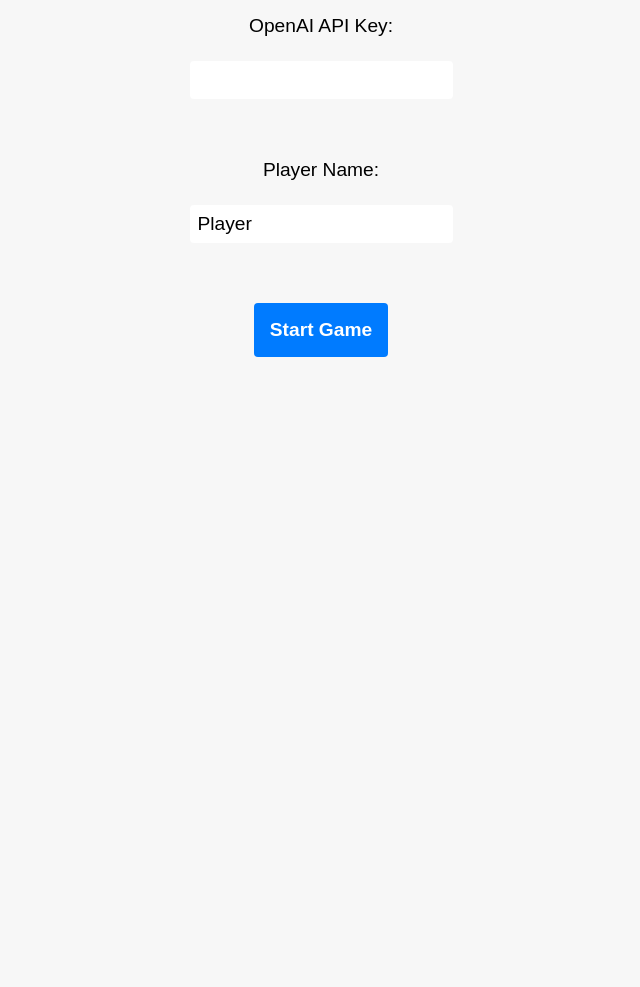
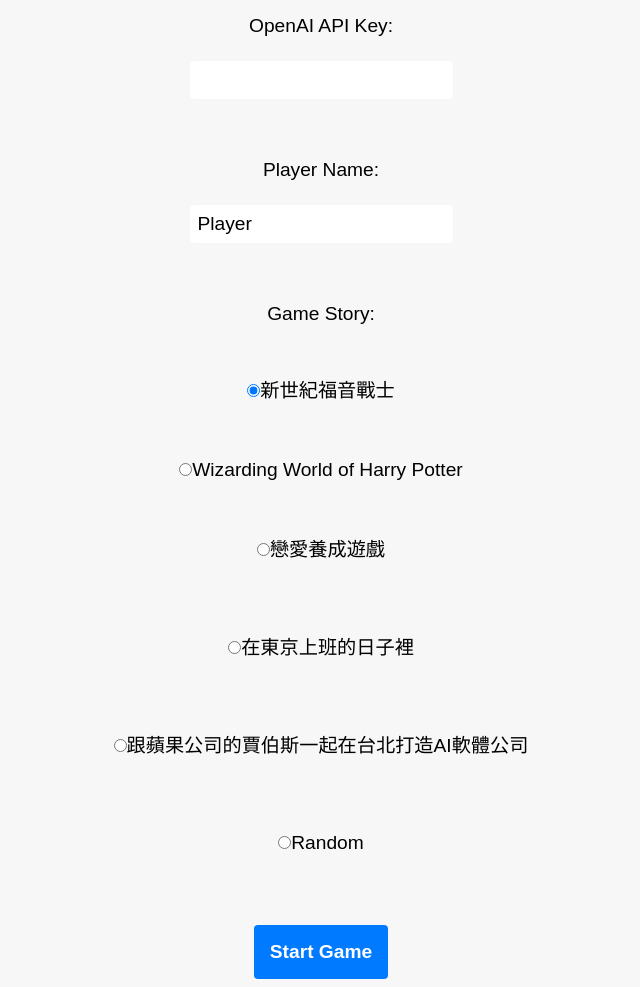
Before and after one commit to MIBlue119/text_adventure, a Flask app: page / in a window 1280 px wide. Shown: the part 215-1202 px from the top of the page, without its empty margins (319-959 px from the left). Before the commit the page ends 572 px from the top, so only its background shows below. Run offline with Flask 2, Linux system fonts and the light colour scheme.

Commit message:
Feat: update prompts

```diff
--- a/app.py
+++ b/app.py
@@ -26,10 +26,13 @@ last_game_scene = None
 #TEXT_ENGINE = "text-curie-001"
 TEXT_ENGINE = "text-davinci-003"
 IS_TRANSLATE = False
+TEXT_ENGINE_TEMPERATURE = 0.8
 
 #LANGUAGE = "en"
 LANGUAGE = "zh-tw"
 prompter = get_game_prompter_instance(LANGUAGE)
+
+previous_game_scenes = []
 
 @app.route("/api/check-api-key", methods=["POST"])
 def check_api_key():
@@ -77,7 +80,7 @@ def generate_game_content():
     # Update last game scene
     character_choices_selecction_prefix = {
         "en": "Select a character to play as: ",
-        "zh-tw": "選擇一個角色來玩: ",
+        "zh-tw": "選擇一個角色來玩:\n",
     }
     last_game_scene = main_game_scene +"\n"+f"{character_choices_selecction_prefix[LANGUAGE]}"+ character_choices
     # Return game content
@@ -91,6 +94,7 @@ def update_game():
     api_key = request.json["api_key"]
     game_story = request.json["game_story"]
     global last_game_scene
+    global previous_game_scenes
     game_scene = last_game_scene #request.json["game_scene"]
     game_image = request.json["game_image"]
     player_input = request.json["player_input"]
@@ -101,13 +105,24 @@ def update_game():
     print(f"game_scene: {game_scene}")
     print(f"player_input: {player_input}")
     # Update game using OpenAI GPT-3 and DALL-E 2
-    game_scene = update_game_scene(game_scene, player_input)
+    game_scene = update_game_scene_with_previous(previous_game_scenes, game_scene, player_input)
     # Generate DALL-E 2 prompt
     dalle2_prompt = generate_dalle2_prompt(game_scene)
     game_image = update_game_image(dalle2_prompt, game_image)
+
+    # Update previous game scenes
+    INTER_PROMPT = {
+            "en": "\nHere is the player's decision or thoughts:",
+            "zh-tw": "\n這是玩家的決定或想法："
+    }
+    new_previous_game_scene = last_game_scene+f"{INTER_PROMPT[LANGUAGE]}"+player_input+"\n"
+    compressed_game_scene = compress_game_scene(new_previous_game_scene, max_token=500)
+    previous_game_scenes.append(compressed_game_scene)
+    if len(previous_game_scenes) >=6:
+        previous_game_scenes.pop(0)
+
     # Update last game scene
     last_game_scene = game_scene
-
     # Return updated game content
     return jsonify({"game_scene": last_game_scene, "game_image": game_image})
 
@@ -116,7 +131,7 @@ def generate_game_scene(game_story):
     """Generate game scene using OpenAI GPT-3."""
     # Generate game scene using OpenAI GPT-3
     print(f"\n Start generating game_story...: {game_story}")
-    prompt_of_game_story = prompter.generate_game_scene()
+    prompt_of_game_story = prompter.generate_game_scene(game_story)
     print("\n Prompt of game_story: ", prompt_of_game_story)
     response = openai.Completion.create(
         engine=TEXT_ENGINE,
@@ -125,7 +140,7 @@ def generate_game_scene(game_story):
         max_tokens=1024,
         n=1,
         stop=None,
-        temperature=0.5,
+        temperature=TEXT_ENGINE_TEMPERATURE,
     )
     game_scene = response.choices[0].text.strip()
     print(f"\n Generated game_scene: {game_scene}")
@@ -142,11 +157,31 @@ def generate_character_choices(game_scene):
         max_tokens=1024,
         n=1,
         stop=None,
-        temperature=0.5,
+        temperature=TEXT_ENGINE_TEMPERATURE,
     )
     character_choices = response.choices[0].text.strip()
     print(f"\n Generated character_choices: {character_choices}")
     return character_choices
+
+def compress_game_scene(game_scene, max_token):
+    """Compress game scens using OpenAI GPT-3."""
+    print(f"#############################\n")
+    print(f"\n Start compressing game_scene...: {game_scene}")
+    prompt_of_compress_game_scene = prompter.compress_game_scene(game_scene)
+    #print("\n Prompt of compress_game_scene: ", prompt_of_compress_game_scene)
+    response = openai.Completion.create(
+        engine=TEXT_ENGINE,
+        prompt=prompt_of_compress_game_scene,
+        max_tokens=max_token,
+        n=1,
+        stop=None,
+        temperature=0.5,
+    )
+    compressed_game_scene = response.choices[0].text.strip()
+    print(f"\n Compressed game_scene: {compressed_game_scene}")
+    print(f"#############################\n")
+    return compressed_game_scene
+
 
 def generate_dalle2_prompt(game_scene):
     """Generate DALL-E 2 prompt."""
@@ -199,24 +234,46 @@ def generate_game_image(game_scene):
     return game_image
 
 # Function to update game scene
-def update_game_scene(last_game_scene, player_input):
+# def update_game_scene(last_game_scene, player_input):
+#     # Update game scene using OpenAI GPT-3
+#     #print(f"\n Start updating game scene...: {game_scene}, {player_input}")
+#     global main_game_scene
+
+#     updated_game_scene_prompt = prompter.update_game_scene(
+#         main_game_scene = main_game_scene,
+#         last_game_scene = last_game_scene,
+#         player_input = player_input
+#     )
+#     print("\n Updated game scene prompt: ", updated_game_scene_prompt)
+#     response = openai.Completion.create(
+#         engine=TEXT_ENGINE,
+#         prompt=updated_game_scene_prompt,
+#         max_tokens=1024,
+#         n=1,
+#         stop=None,
+#         temperature=0.5,
+#     )
+#     updated_game_scene = response.choices[0].text.strip()
+#     print("\n Updated game scene: ", updated_game_scene)
+#     return updated_game_scene
+
+def update_game_scene_with_previous(previous_game_scenes, last_game_scene, player_input):
     # Update game scene using OpenAI GPT-3
     #print(f"\n Start updating game scene...: {game_scene}, {player_input}")
-    global main_game_scene
-
-    updated_game_scene_prompt = prompter.update_game_scene(
-        main_game_scene = main_game_scene,
+    updated_game_scene_prompt = prompter.update_game_scene_with_previous(
+        previous_game_scenes = previous_game_scenes,
         last_game_scene = last_game_scene,
         player_input = player_input
     )
-    print("\n Updated game scene prompt: ", updated_game_scene_prompt)
+    print("\n ###########Updated game scene prompt#######\n")
+    print(updated_game_scene_prompt)
     response = openai.Completion.create(
         engine=TEXT_ENGINE,
         prompt=updated_game_scene_prompt,
         max_tokens=1024,
         n=1,
         stop=None,
-        temperature=0.5,
+        temperature=TEXT_ENGINE_TEMPERATURE,
     )
     updated_game_scene = response.choices[0].text.strip()
     print("\n Updated game scene: ", updated_game_scene)
--- a/static/script.js
+++ b/static/script.js
@@ -28,7 +28,7 @@ document.querySelector("#introForm").addEventListener("submit", async (event) =>
   }
   console.log(openaiApiKey);
   // playerName = document.querySelector("#playerName").value;
-  // gameStory = document.querySelector('input[name="gameStory"]:checked').value;
+  gameStory = document.querySelector('input[name="gameStory"]:checked').value;
   // Call API to generate game content
   showGamePage();
 });
--- a/templates/index.html
+++ b/templates/index.html
@@ -17,12 +17,13 @@
         <input type="text" id="openaiApiKey" name="openaiApiKey" required><br><br>
         <label for="playerName">Player Name:</label>
         <input type="text" id="playerName" name="playerName" required value="Player"><br><br>
-        <!-- <label>Game Story:</label><br>
-        <label for="gameStory1"><input type="radio" id="gameStory1" name="gameStory" value="Space Trek" checked>Space Trek</label><br>
+        <label>Game Story:</label><br>
+        <label for="gameStory1"><input type="radio" id="gameStory1" name="gameStory" value="新世紀福音戰士" checked>新世紀福音戰士</label><br>
         <label for="gameStory2"><input type="radio" id="gameStory2" name="gameStory" value="Wizarding World of Harry Potter">Wizarding World of Harry Potter</label><br>
-        <label for="gameStory3"><input type="radio" id="gameStory3" name="gameStory" value="Iron Man">Iron Man</label><br><br>
-        <label for="gameStory4"><input type="radio" id="gameStory4" name="gameStory" value="Nausicaä of the Valley of the Wind">Nausicaä of the Valley of the Wind</label><br><br>
-        <label for="gameStory5"><input type="radio" id="gameStory5" name="gameStory" value="Castle in the Sky">Castle in the Sky</label><br><br>          -->
+        <label for="gameStory3"><input type="radio" id="gameStory3" name="gameStory" value="戀愛養成遊戲">戀愛養成遊戲</label><br><br>
+        <label for="gameStory4"><input type="radio" id="gameStory4" name="gameStory" value="在東京上班的日子裡">在東京上班的日子裡</label><br><br>
+        <label for="gameStory5"><input type="radio" id="gameStory5" name="gameStory" value="跟蘋果公司的賈伯斯一起在台北打造AI軟體公司">跟蘋果公司的賈伯斯一起在台北打造AI軟體公司</label><br><br>
+        <label for="gameStory6"><input type="radio" id="gameStory6" name="gameStory" value="Random">Random</label><br><br>
 
         <button type="submit">Start Game</button>
       </form>
```
Also changed, not shown: prompter.py (+58 -7 lines).
